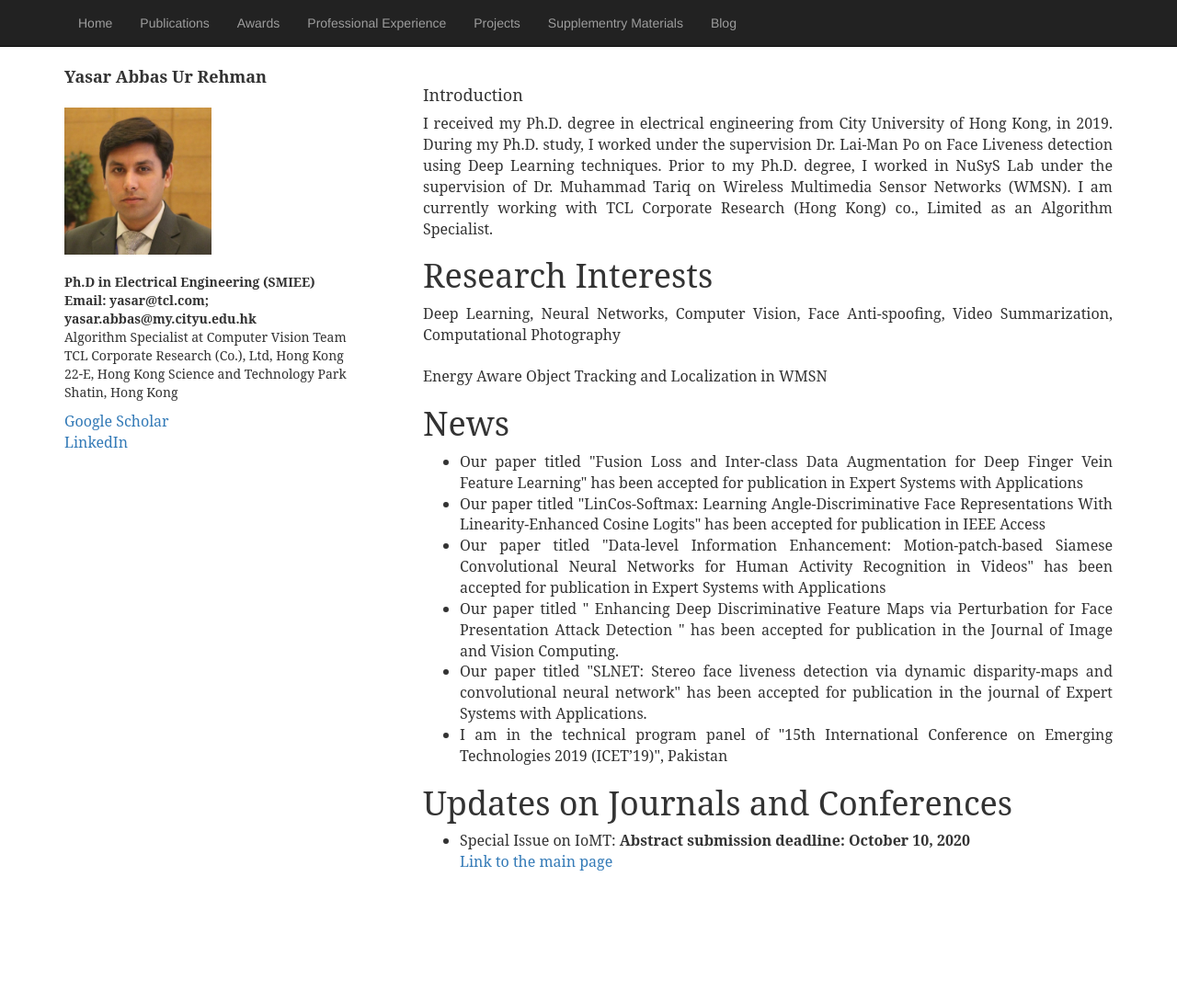
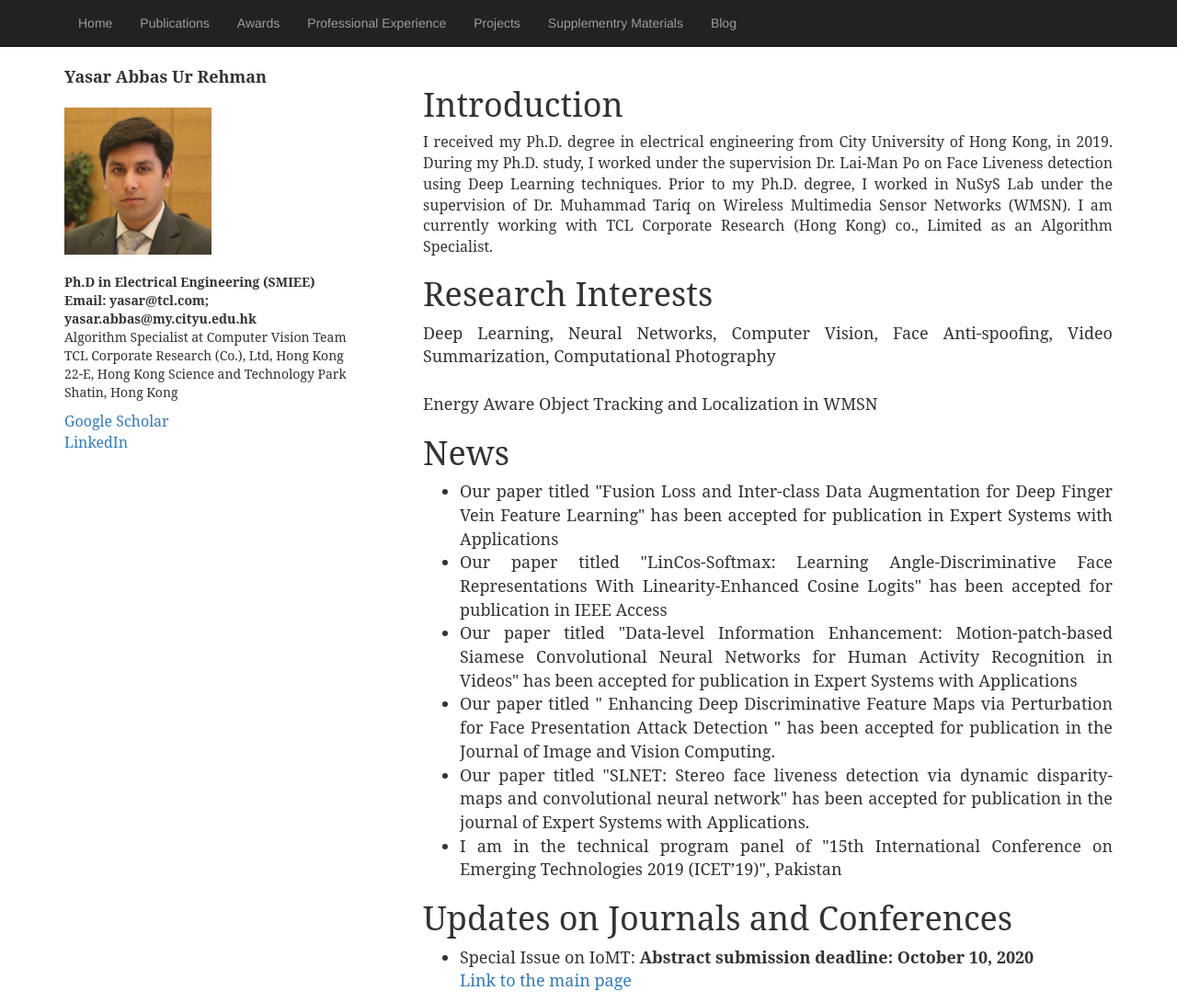
Before and after one commit to yasar-rehman/yasar, a Jekyll site: the page built from index.html, in a window 1280 px wide. Shown: the whole page at 92% size. Built offline with Jekyll 4.4.1, drawn with Linux system fonts in a browser that asks for light colours; some web fonts are replaced; before the commit the page ends 959 px from its top, so only the background shows below that.

Commit message:
Update index.html

```diff
--- a/index.html
+++ b/index.html
@@ -24,8 +24,8 @@
             		</div>
 
              <div class="col-md-8 pull-right">
-	      <div style="margin-top:3%; text-align:justify; font-family: 'Serif', Times New Roman; font-size: 16px">
-			<h1 style="font-family: 'Serif', Times New Roman; font-size: 18px">Introduction</h1>
+	      <div style="margin-top:3%; text-align:justify; font-family: 'Serif', Times New Roman; font-size: 18px">
+			<h1 style="font-family: 'Serif', Times New Roman; font-size: 18px, font-weight: bold">Introduction</h1>
 			<p style="font-family: 'Serif', Times New Roman; font-size: 16px"> I received my Ph.D. degree in electrical engineering from City University of Hong Kong, in 2019.
 				During my Ph.D. study, I worked under the supervision Dr. Lai-Man Po on Face Liveness detection using Deep Learning techniques.
 				Prior to my Ph.D. degree, I worked in NuSyS Lab under the supervision of
```
